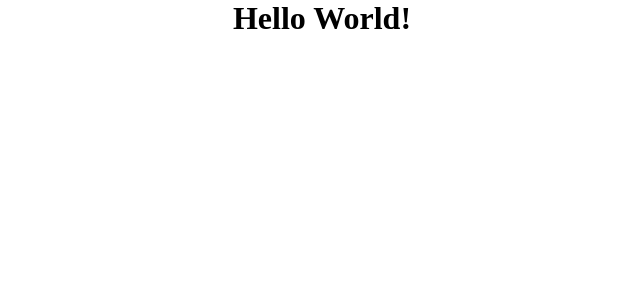
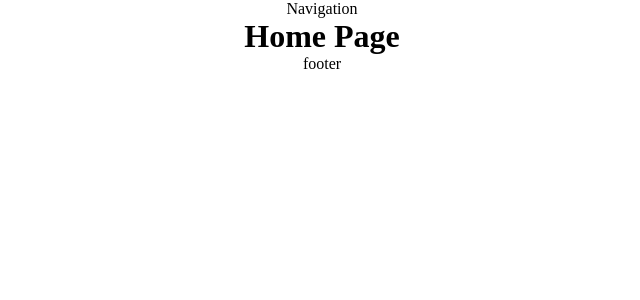
Before and after one commit to svetoslav0/time-management, a React (Vite) app in the folder Client/: page / in a window 1280 px wide. Shown: the top 300 px of the page, without its empty margins (318-958 px from the left). Built offline with nearby package versions, Linux system fonts and the light colour scheme.

Commit message:
TMP:20 Setup base root

```diff
--- a/Client/src/App.tsx
+++ b/Client/src/App.tsx
@@ -1,9 +1,26 @@
+import { RouterProvider, createBrowserRouter } from 'react-router-dom';
+import RootLayout from './components/layout/RootLayout';
+
 function App() {
-  return (
-    <>
-      <h1>Hello World!</h1>
-    </>
-  );
+    const router = createBrowserRouter([
+        {
+            path: '/',
+            element: <RootLayout />,
+            errorElement: <h1>error</h1>,
+            children: [
+                {
+                    index: true,
+                    element: <h1>Home Page</h1>,
+                },
+                {
+                    path: 'auth',
+                    element: <h1>Login and register</h1>,
+                },
+            ],
+        },
+    ]);
+
+    return <RouterProvider router={router} />;
 }
 
 export default App;
```
